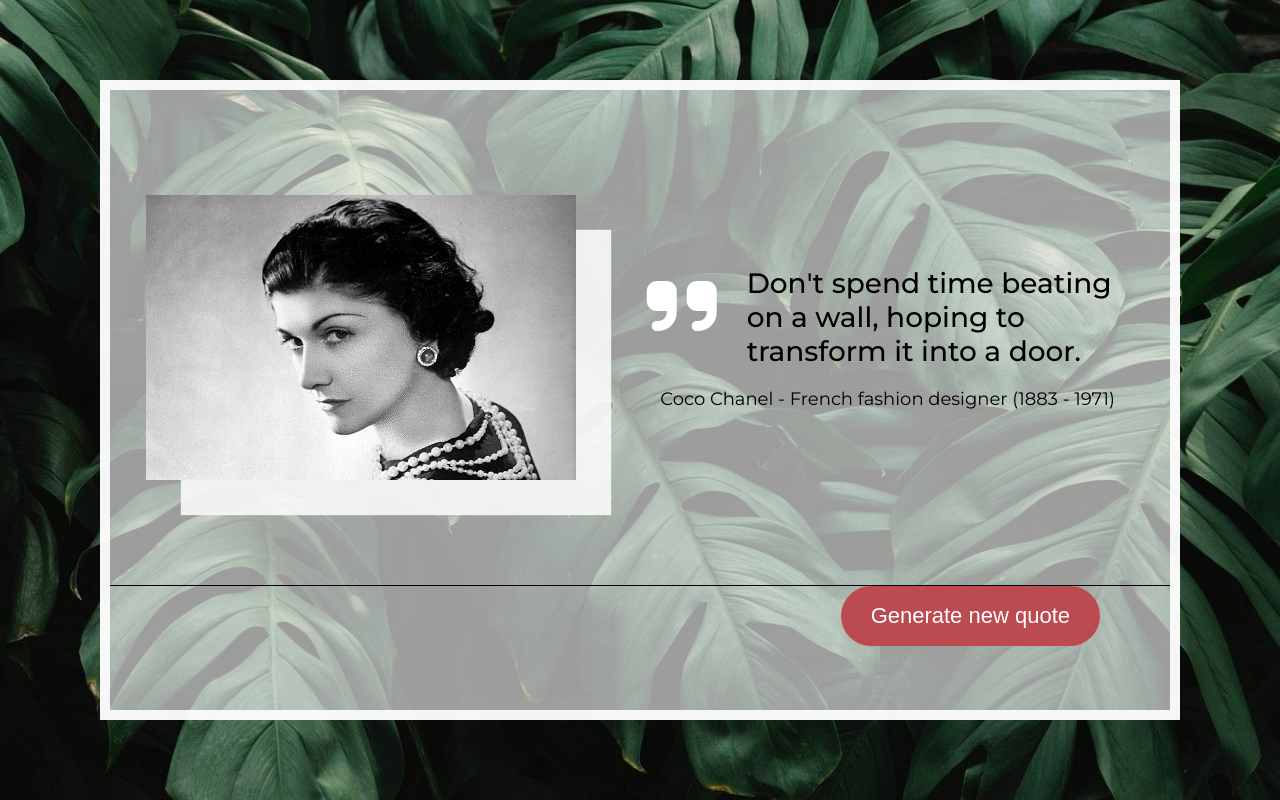
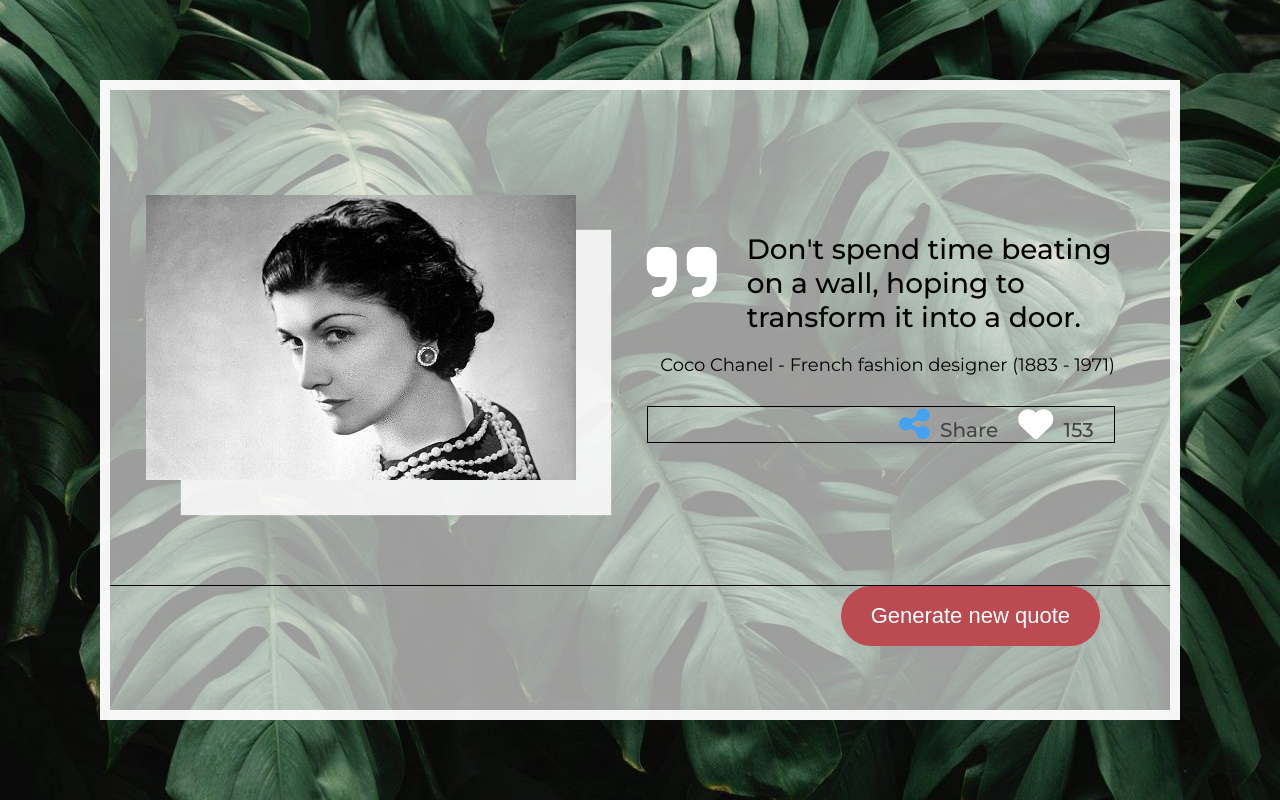
Before and after one commit to Daria0109/QuoteOfTheDay_JS, a plain HTML site: page index.html in a window 1280 px wide. Both pictures are taken after a click on the button "Generate new quote". Drawn offline with Linux system fonts and the light colour scheme.

Commit message:
Actions block added

```diff
--- a/css/styles.css
+++ b/css/styles.css
@@ -8,16 +8,11 @@ body {
   height: 100vh;
   margin: 0;
   padding: 80px 100px;
-  /* display: flex;
-  align-items: center;
-  flex-direction: column;
-  justify-content: center; */
   font-family: "Montserrat", sans-serif;
   background-image: url(/assets/bg8.jpg);
   background-repeat: no-repeat;
   background-position: center;
   background-size: cover;
-  /* background-color: #f4e285; */
 }
 .wrapper {
   width: 100%;
@@ -62,7 +57,7 @@ body {
   left: 30px;
 }
 
-.containet-controls {
+.container-controls {
   height: 20%;
   display: flex;
   align-items: flex-start;
@@ -80,14 +75,13 @@ body {
   font-size: 22px;
   position: relative;
 }
-.container {
+.quote-container {
   width: 100%;
   display: flex;
   align-items: center;
   justify-content: space-around;
-  /* border: 1px solid black; */
 }
-.container.hide {
+.quote-container.hide {
   display: none;
 }
 .photo {
@@ -121,6 +115,45 @@ body {
 }
 .author {
   font-size: 18px;
+  margin-bottom: 30px;
+}
+.actions {
+  border: 1px solid black;
+  list-style: none;
+  display: flex;
+  align-items: center;
+  justify-content: flex-end;
+}
+.actions-item {
+  margin-right: 20px;
+  font-size: 20px;
+
+  font-weight: 500;
+}
+.actions-icon {
+  margin-right: 5px;
+  cursor: pointer;
+  transition: all 0.5s;
+  -webkit-transition: all 0.5s;
+  -moz-transition: all 0.5s;
+  -ms-transition: all 0.5s;
+  -o-transition: all 0.5s;
+}
+.actions-icon:hover {
+  transform: scale(1.3);
+  -webkit-transform: scale(1.3);
+  -moz-transform: scale(1.3);
+  -ms-transform: scale(1.3);
+  -o-transform: scale(1.3);
+}
+.actions-icon.likes-icon {
+  font-size: 35px;
+}
+.actions-icon.likes-icon.do-like {
+  color: red;
+}
+.actions-span {
+  color: rgb(68, 68, 68);
 }
 .loader {
   color: #bc4b51;
--- a/index.html
+++ b/index.html
@@ -21,7 +21,7 @@
           ></i>
           <h1 class="title">Quote of the Day</h1>
         </div>
-        <div class="container hide">
+        <div class="quote-container hide">
           <img class="photo" src="" alt="quote photo" />
           <div class="quote-block">
             <i
@@ -29,12 +29,29 @@
               style="font-size: 80px; color: #fff"
             ></i>
             <blockquote class="quote"></blockquote>
-            <span class="author"></span>
+            <div class="author"></div>
+
+            <ul class="actions">
+              <li class="actions-item share">
+                <i
+                  class="fas fa-share-alt actions-icon share-icon"
+                  style="font-size: 35px; color: #43a2f1"
+                ></i>
+                <span class="actions-span share-span">Share</span>
+              </li>
+              <li class="actions-item likes">
+                <i
+                  class="fas fa-heart actions-icon likes-icon"
+                  style="color: #fff"
+                ></i>
+                <span class="actions-span likes-span">153</span>
+              </li>
+            </ul>
           </div>
         </div>
         <div class="loader">Loading...</div>
       </div>
-      <div class="containet-controls">
+      <div class="container-controls">
         <button class="generate-btn">Generate new quote</button>
       </div>
     </div>
--- a/js/main.js
+++ b/js/main.js
@@ -1,20 +1,30 @@
-let viewedQuotes = [];
-
 const quote = document.querySelector(".quote");
 const author = document.querySelector(".author");
 const generateBtn = document.querySelector(".generate-btn");
 const loader = document.querySelector(".loader");
 const titleBlock = document.querySelector(".title-block");
-const container = document.querySelector(".container");
+const quoteContainer = document.querySelector(".quote-container");
 const quotePhoto = document.querySelector(".photo");
 
+const likesIcon = document.querySelector(".likes-icon");
+const likesSpan = document.querySelector(".likes-span");
+const shareIcon = document.querySelector(".share-icon");
+
 generateBtn.addEventListener("click", () => {
-  hideTitle();
-  container.classList.add("hide");
+  // hide a title
+  titleBlock.classList.add("hide");
+  // hide quote
+  quoteContainer.classList.add("hide");
+  // show loader
   loader.classList.toggle("active");
+  // generate quote
+  generateRandomQuote();
+});
+
+function generateRandomQuote() {
   setTimeout(() => {
     loader.classList.toggle("active");
-    container.classList.remove("hide");
+    quoteContainer.classList.remove("hide");
     if (!quotes.length) {
       quote.innerText = "Thanks, you've watched all quotes. Have a nice day!";
       author.innerText = "";
@@ -24,14 +34,15 @@ generateBtn.addEventListener("click", () => {
       quote.innerText = quotes[quoteId].quote;
       author.innerText = quotes[quoteId].author;
       quotePhoto.src = quotes[quoteId].photo;
+      likesIcon.style = "color: #fff";
       quotes.splice(quoteId, 1);
     }
   }, 2000);
-});
-
-function hideTitle() {
-  titleBlock.classList.add("hide");
 }
 function generateQuoteId() {
   return Math.floor(Math.random() * quotes.length);
 }
+
+likesIcon.addEventListener("click", () => {
+  likesIcon.style = "color: red";
+});
```
